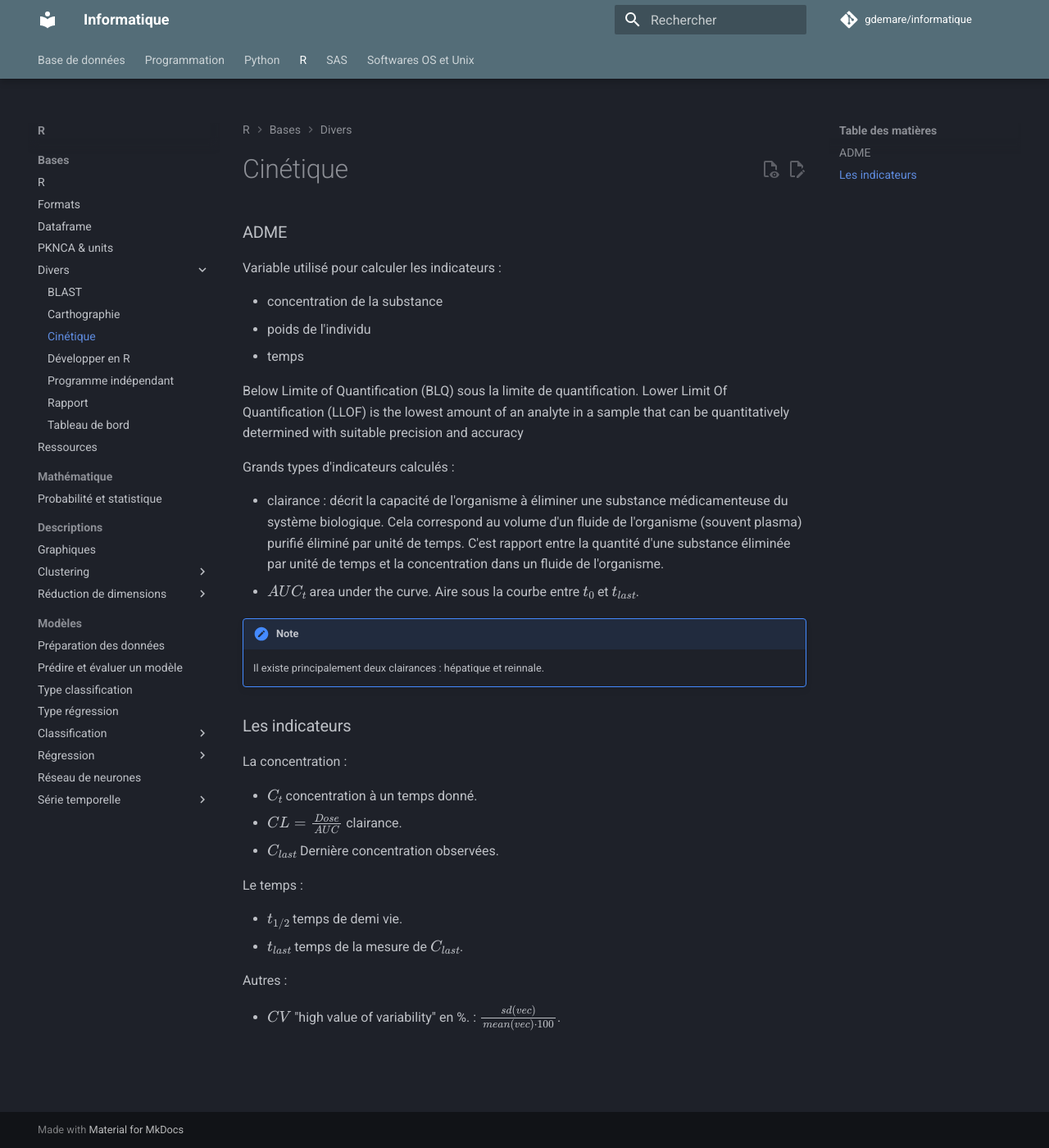
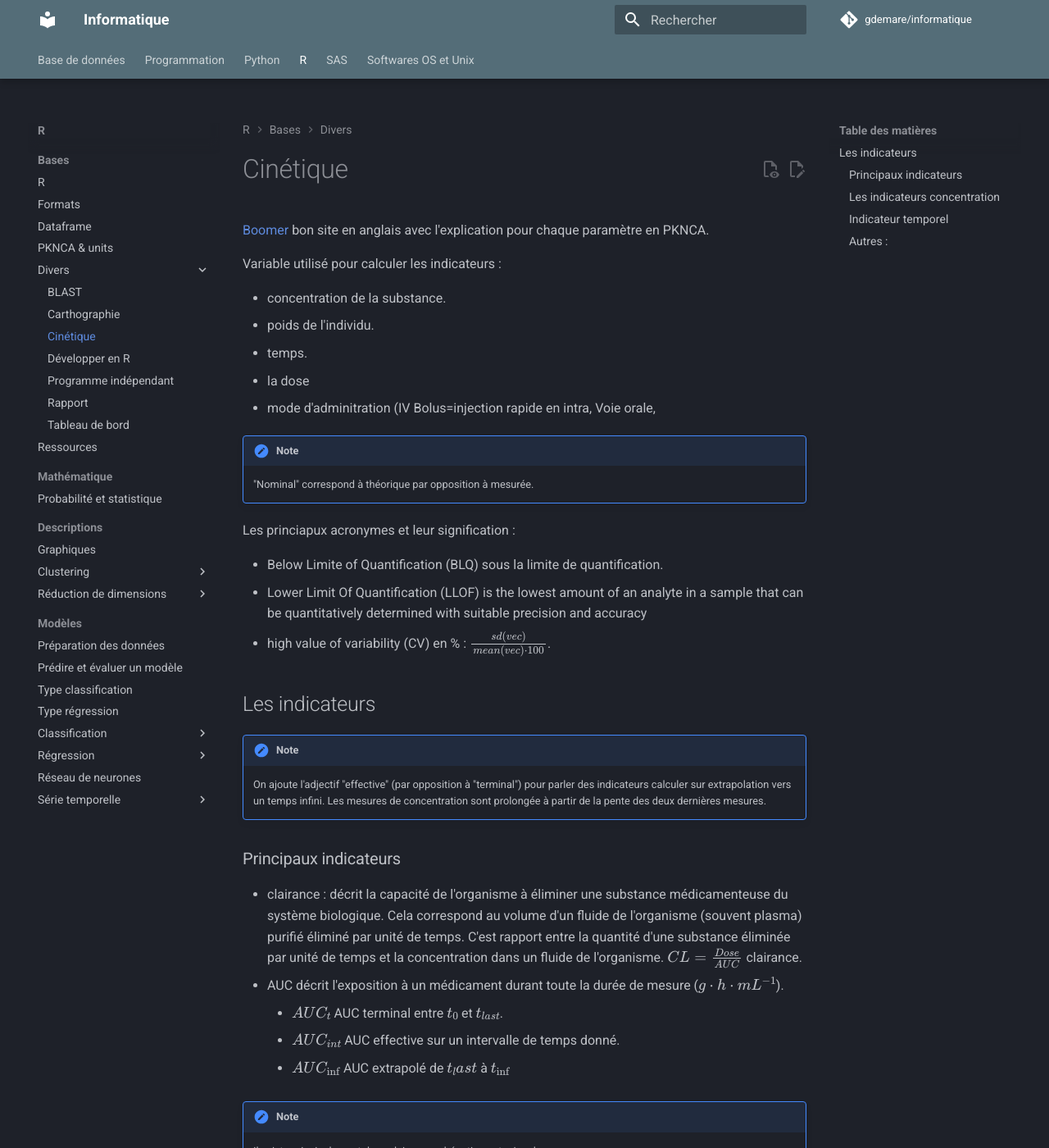
Before and after one commit to gdemare/Informatique, an MkDocs documentation site: the page built from docs/r/cinetique_r.md, in a window 1280 px wide and 1400 px high. Shown: the whole window at 82% size. Built offline with MkDocs 1.6.1 and Material for MkDocs 9.7.7, drawn with Linux system fonts in a browser that asks for light colours; comment, search, counter and statistics services are not loaded; some of the changed text lies outside the part shown.

Commit message:
Update cinetique_r.md

```diff
--- a/docs/r/cinetique_r.md
+++ b/docs/r/cinetique_r.md
@@ -1,37 +1,52 @@
+[Boomer](https://www.boomer.org/c/p1/Ch05/Ch0506.html) bon site en anglais avec l'explication pour chaque paramètre en PKNCA.
 
-### ADME
 Variable utilisé pour calculer les indicateurs :
 
-* concentration de la substance
-* poids de l'individu
-* temps
+* concentration de la substance.
+* poids de l'individu.
+* temps.
+* la dose
+* mode d'adminitration (IV Bolus=injection rapide en intra, Voie orale,
 
-Below Limite of Quantification (BLQ) sous la limite de quantification.
-Lower Limit Of Quantification (LLOF) is the lowest amount of an analyte in a sample that can be quantitatively determined with suitable precision and accuracy
+!!! note
+    "Nominal" correspond à théorique par opposition à mesurée.
 
-Grands types d'indicateurs calculés :
+Les princiapux acronymes et leur signification :
+
+* Below Limite of Quantification (BLQ) sous la limite de quantification.
+* Lower Limit Of Quantification (LLOF) is the lowest amount of an analyte in a sample that can be quantitatively determined with suitable precision and accuracy
+* high value of variability (CV) en % : $\frac{sd(vec)}{mean(vec) \cdot 100}$.
+
+## Les indicateurs
+
+!!! note
+    On ajoute l'adjectif "effective" (par opposition à "terminal") pour parler des indicateurs calculer sur extrapolation vers un temps infini.
+    Les mesures de concentration sont prolongée à partir de la pente des deux dernières mesures.
+
+### Principaux indicateurs
 
 * clairance : décrit la capacité de l'organisme à éliminer une substance médicamenteuse du système biologique.
 Cela correspond au volume d'un fluide de l'organisme (souvent plasma) purifié éliminé par unité de temps. C'est
-rapport entre la quantité d'une substance éliminée par unité de temps et la concentration dans un fluide de l'organisme.
-* $AUC_{t}$ area under the curve. Aire sous la courbe entre $t_{0}$ et $t_{last}$.
+rapport entre la quantité d'une substance éliminée par unité de temps et la concentration dans un fluide de l'organisme. $CL = \frac{Dose}{AUC}$ clairance.
+* AUC décrit l'exposition à un médicament durant toute la durée de mesure ($g \cdot h \cdot mL^{-1}$).
+
+    * $AUC_t$ AUC terminal entre $t_{0}$ et $t_{last}$.
+    * $AUC_{int}$ AUC effective sur un intervalle de temps donné.
+    * $AUC_{\inf}$ AUC extrapolé de $t_last$ à $t_{\inf}$
 
 !!! note
     Il existe principalement deux clairances : hépatique et reinnale.
 
-### Les indicateurs
-
-La concentration :
+### Les indicateurs concentration
 
 * $C_t$ concentration à un temps donné.
-* $CL = \frac{Dose}{AUC}$ clairance.
-* $C_{last}$ Dernière concentration observées.
+* $C_{max$ concentration maximale observée.
+* $C_{last}$ dernière concentration observées au dessus de BLQ.
 
-Le temps :
+### Indicateur temporel
 
+* $t_{max}$ temps avec la concentration maximale.
 * $t_{1/2}$ temps de demi vie.
 * $t_{last}$ temps de la mesure de $C_{last}$.
 
-Autres :
-
-* $CV$ "high value of variability" en %. : $\frac{sd(vec)}{mean(vec) \cdot 100}$.
+### Autres :
```
